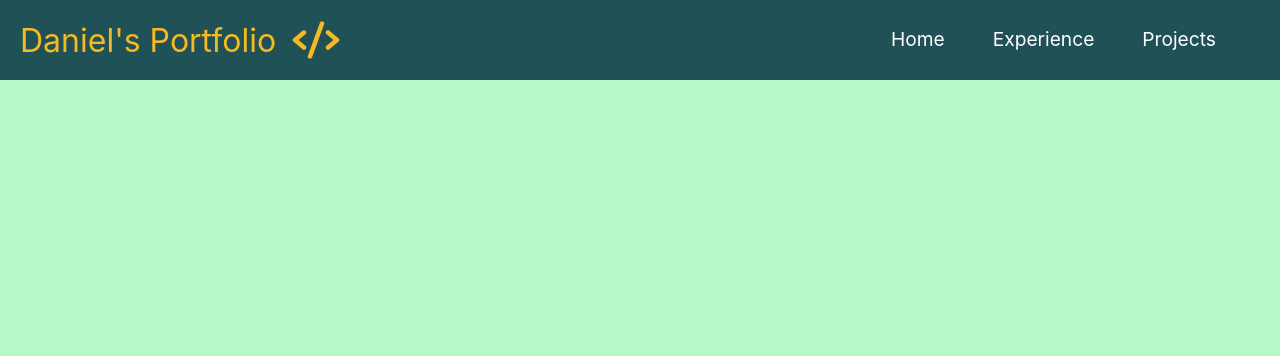
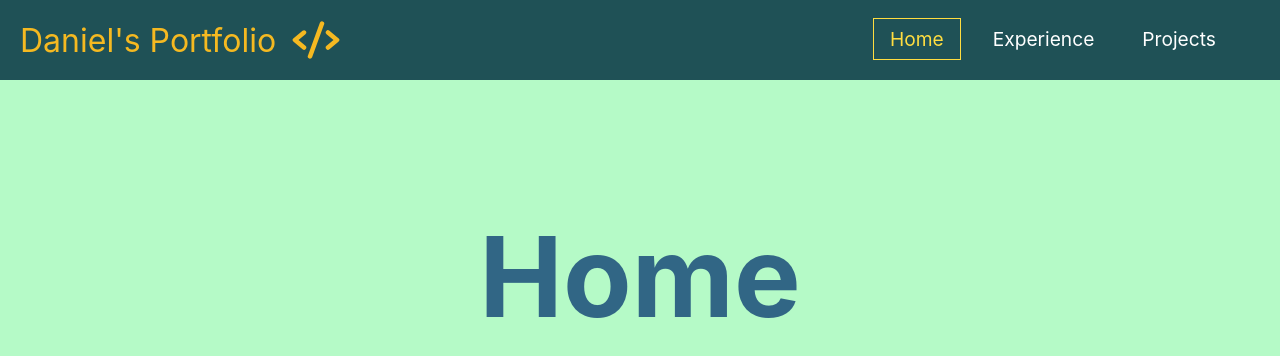
Before and after one commit to DanielChoy17/personal-portfolio, a React (Create React App) app: page /#/ in a window 1280 px wide. Shown: the top 356 px of the page. Built offline with nearby package versions, Linux system fonts and the light colour scheme.

Commit message:
Fixed Routing of Home Page

```diff
--- a/src/App.js
+++ b/src/App.js
@@ -12,7 +12,7 @@
       <NavBar />
       <div className="pages">
         <Routes>
-          <Route path="/personal-portfolio" element={<Home/>}/>
+          <Route path="/" element={<Home/>}/>
           <Route path="/experience" element={<Experience/>}/>
           <Route path="/projects" element={<Projects/>}/>
         </Routes>
--- a/src/components/navbar/NavBar.js
+++ b/src/components/navbar/NavBar.js
@@ -11,7 +11,7 @@
     <>
       <nav className="navbar">
         <div className="nav-container">
-          <NavLink exact to="/personal-portfolio" className="nav-logo">
+          <NavLink exact to="/" className="nav-logo">
             <span>Daniel's Portfolio</span>
             <span className="icon">
               <CodeIcon />
@@ -22,7 +22,7 @@
           <li className="nav-item">
               <NavLink
                 exact
-                to="/personal-portfolio"
+                to="/"
                 activeClassName="active"
                 className="nav-links"
                 onClick={handleClick}
@@ -42,6 +42,7 @@
                 Experience
               </NavLink>
             </li>
+
             <li className="nav-item">
               <NavLink
                 exact
```
Also changed, not shown: 9 other files (tests, documents, lock files or other folders).
